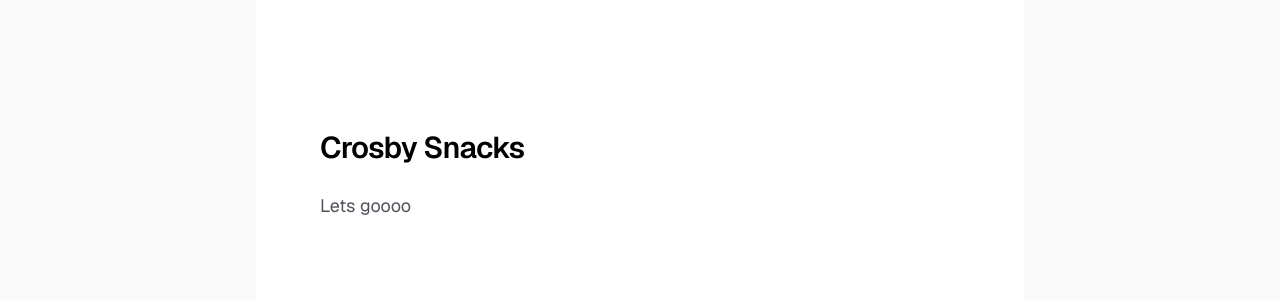
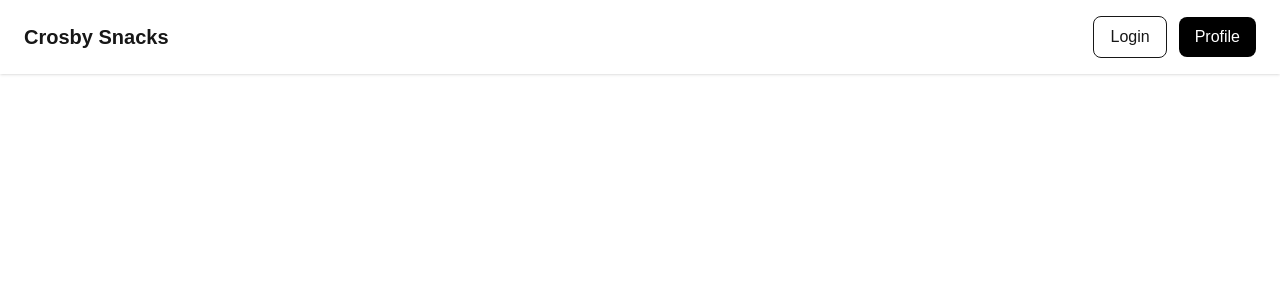
Before and after one commit to jemmacrosby5/crosby-snacks, a Next.js app in the folder client/: page / in a window 1280 px wide. Shown: the top 300 px of the page. Built offline with nearby package versions, Linux system fonts and the light colour scheme.

Commit message:
Basic header

```diff
--- a/client/app/layout.tsx
+++ b/client/app/layout.tsx
@@ -14,7 +14,6 @@ const geistMono = Geist_Mono({
 
 export const metadata: Metadata = {
   title: "Crosby Snacks",
-  description: "Generated by create next app",
 };
 
 export default function RootLayout({
--- a/client/app/page.tsx
+++ b/client/app/page.tsx
@@ -1,16 +1,9 @@
+import Header from "../components/Header";
+
 export default function Home() {
   return (
-    <div className="flex min-h-screen items-center justify-center bg-zinc-50 font-sans dark:bg-black">
-      <main className="flex min-h-screen w-full max-w-3xl flex-col items-center justify-between py-32 px-16 bg-white dark:bg-black sm:items-start">
-        <div className="flex flex-col items-center gap-6 text-center sm:items-start sm:text-left">
-          <h1 className="max-w-xs text-3xl font-semibold leading-10 tracking-tight text-black dark:text-zinc-50">
-            Crosby Snacks
-          </h1>
-          <p className="max-w-md text-lg text-zinc-600 dark:text-zinc-400">
-            Lets goooo
-          </p>
-        </div>
-      </main>
-    </div>
+    <>
+      <Header />
+    </>
   );
 }
--- /dev/null
+++ b/client/components/Header.tsx
@@ -0,0 +1,19 @@
+export default function Header() {
+    return (
+      <header className="w-full px-6 py-4 flex items-center justify-between bg-white shadow">
+        {/* Left: Title */}
+        <h1 className="text-xl font-semibold">Crosby Snacks</h1>
+
+        {/* Right: Buttons */}
+        <div className="flex items-center gap-3">
+          <button className="px-4 py-2 rounded-lg border hover:bg-gray-100 transition cursor-pointer">
+            Login
+          </button>
+
+          <button className="px-4 py-2 rounded-lg bg-black text-white hover:opacity-80 transition cursor-pointerC">
+            Profile
+          </button>
+        </div>
+      </header>
+    );
+  }
```
Also changed, not shown: 1 other file (tests, documents, lock files or other folders).
